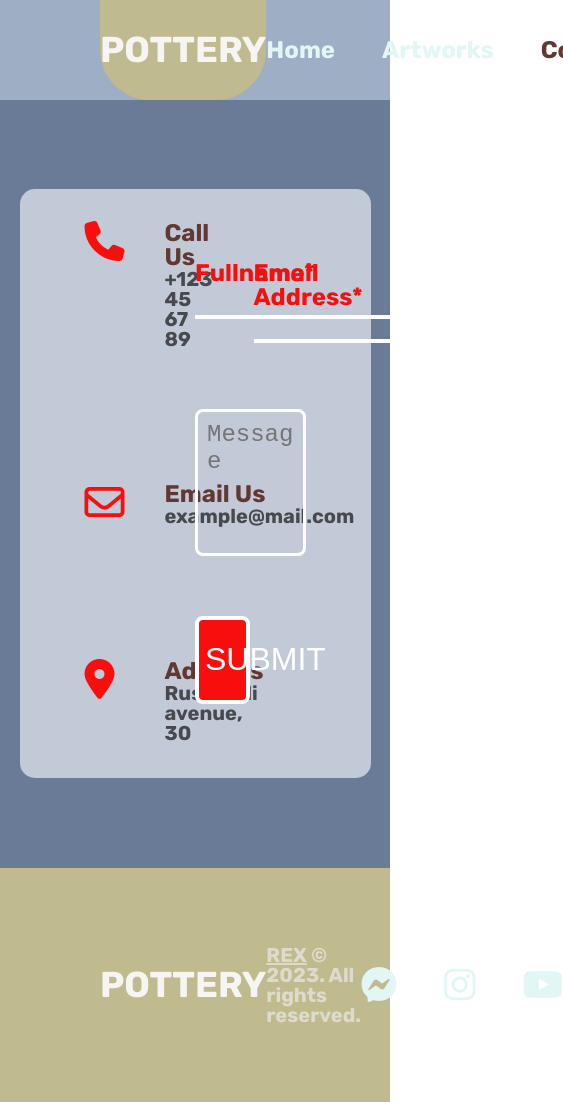
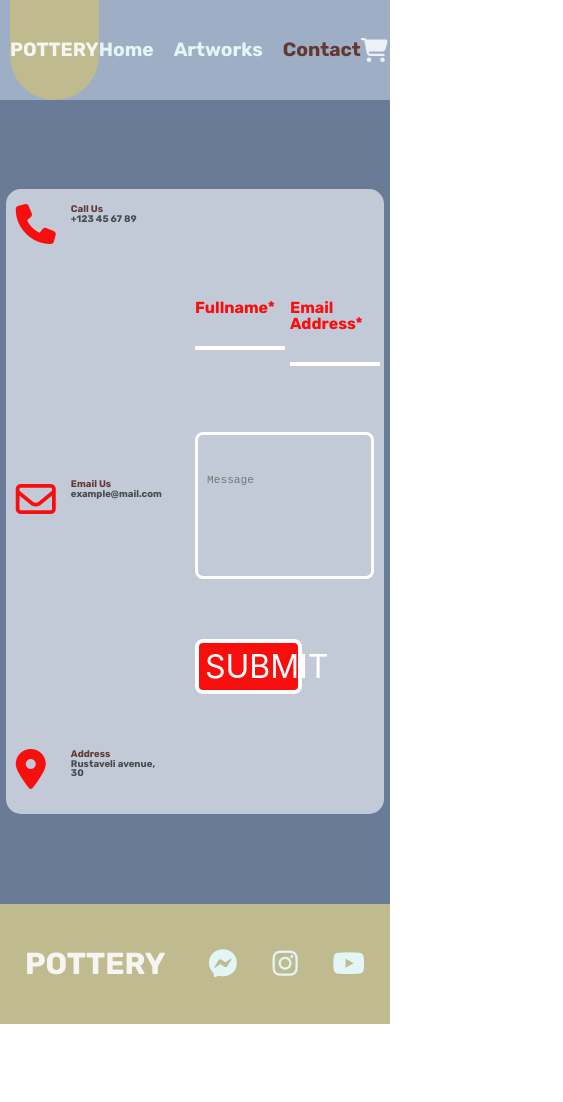
Before and after one commit to shotakhinikadze/final-project, a plain HTML site: page contact.html in a window 390 px wide. Shown: the whole page, 563 px wide, since content can reach past the window. After the commit the page ends 1024 px from the top, so only its background shows below. Drawn offline with Linux system fonts and the light colour scheme.

Commit message:
tabel css finish

```diff
--- a/artworks.html
+++ b/artworks.html
@@ -9,6 +9,7 @@
     <link rel="stylesheet" href="css/reset.css">
     <script src="https://kit.fontawesome.com/67574ad929.js" crossorigin="anonymous"></script>
     <link rel="stylesheet" href="css/style.css">
+    <link rel="stylesheet" href="css/tablet.css">
     <title>final project2</title>
 </head>
 
--- a/contact.html
+++ b/contact.html
@@ -9,6 +9,8 @@
     <link rel="stylesheet" href="css/reset.css">
     <script src="https://kit.fontawesome.com/67574ad929.js" crossorigin="anonymous"></script>
     <link rel="stylesheet" href="css/style.css">
+    <link rel="stylesheet" href="css/tablet.css">
+
     <title>final project3</title>
 </head>
 
@@ -86,7 +88,7 @@
                     </div>
 
                     <div class="messages_div">
-                        <textarea class="massage" name="Message" placeholder="Message"></textarea>
+                        <textarea class="massage" name="Message" placeholder="Message" id="textearea"></textarea>
                     </div>
                     <button type="submit" class="submit">SUBMIT</button>
                 </form>
--- a/css/style.css
+++ b/css/style.css
@@ -21,7 +21,7 @@ header {
   top: 0;
   left: 50%;
   transform: translateX(-50%);
-  z-index: 1;
+  z-index: auto;
 }
 
 .header_logo {
@@ -29,7 +29,7 @@ header {
   font-size: 36px;
   background-color: #bfba8f;
   width: 196px;
-  height: 100px;
+line-height: 100px;
   border-radius: 0px 0px 50px 50px;
   display: flex;
   align-items: center;
@@ -44,7 +44,7 @@ header {
 }
 
 ul {
-  display: flex;
+  display: flex ;
   gap: 47px;
   font-size: 24px;
 }
@@ -188,10 +188,9 @@ footer {
 
 .footer_icone:hover {
   transform: scale(1.5);
+  }
 
-
-
-}
+/* artworks_page */
 
 #messenger:hover {
   color: rgb(46, 46, 255);
--- /dev/null
+++ b/css/tablet.css
@@ -0,0 +1,516 @@
+@media(max-width: 1200px) {
+
+
+    /* .section */
+
+    .sections_text {
+        font-size: 5rem;
+        top: 50%;
+    }
+
+    @keyframes animate {
+        from {
+            color: blue;
+            font-size: 0rem;
+            box-shadow: 0px 0px 50px 2px orangered, 0px 0px 45px 5px yellow, 0px 0px 40px 10px green, 0px 0px 35px 15px rgb(0, 247, 255), 0px 0px 30px 20px blue, 0px 0px 25px 25px purple, 0px 0px 20px 5px inset orangered, 0px 0px 30px 10px inset yellow, 0px 0px 40px 15px inset green, 0px 0px 45px 20px inset rgb(0, 255, 221), 0px 0px 50px 25px inset blue, 0px 0px 60px 30px purple inset;
+        }
+
+        to {
+            color: rgb(255, 255, 255);
+            font-size: 5rem;
+            border-radius: 30px;
+        }
+    }
+}
+
+@media(max-width: 1000px) {
+    header {
+        padding: 0 25px 0 25px;
+    }
+
+    .header_logo {
+        width: 150px;
+        border-radius: 0px 0px 60px 60px;
+        background: #C0BA8F;
+        font-size: 1.6rem;
+    }
+
+    ul {
+        font-size: 1.3rem;
+        gap: 35px;
+    }
+
+    .fa-cart-shopping {
+        color: #EDF0F5;
+        font-size: 2rem;
+    }
+
+    .sections_text {
+        font-size: 4.5rem;
+    }
+
+    @keyframes animate {
+        from {
+            color: blue;
+            font-size: 0rem;
+            box-shadow: 0px 0px 50px 2px orangered, 0px 0px 45px 5px yellow, 0px 0px 40px 10px green, 0px 0px 35px 15px rgb(0, 247, 255), 0px 0px 30px 20px blue, 0px 0px 25px 25px purple, 0px 0px 20px 5px inset orangered, 0px 0px 30px 10px inset yellow, 0px 0px 40px 15px inset green, 0px 0px 45px 20px inset rgb(0, 255, 221), 0px 0px 50px 25px inset blue, 0px 0px 60px 30px purple inset;
+        }
+
+        to {
+            color: rgb(255, 255, 255);
+            font-size: 4.5rem;
+            border-radius: 30px;
+        }
+    }
+
+    footer {
+        height: 150px;
+        padding: 47px 18px 47px 18px;
+    }
+
+    .footer_logo {
+        font-size: 2.1rem;
+    }
+
+    .footer_text {
+        font-size: 1.17rem;
+    }
+
+    .footer_icones {
+        font-size: 2.2rem;
+        gap: 30px;
+    }
+
+    /* page 2 */
+
+    .sections_meniu {
+        padding: 65px 0px 65px 0px;
+
+    }
+
+    .card {
+        padding: 35px 25px 35px 25px;
+        margin-top: 10px;
+    }
+
+    .img_div {
+        Height: 230px;
+    }
+
+    .menus_texts {
+        font-size: 1.55rem;
+        margin-top: 30px;
+    }
+
+    /* page 3 */
+
+    .contact_div {
+        width: 95%;
+        padding: 25px 15px 30px 15px;
+        gap: 60px;
+    }
+
+    .calls_div,
+    .emails_div {
+        gap: 25px;
+    }
+
+    .address_div {
+        gap: 30px;
+    }
+
+    .contacts_head {
+        font-size: 1.3rem;
+    }
+
+    .contact_texts {
+        font-size: 1.2rem;
+    }
+
+    .address_div {
+        gap: 27px;
+    }
+
+    #user,
+    #Email {
+        width: 150px;
+    }
+
+    form label {
+        font-weight: 800;
+        font-size: 1.3rem;
+    }
+
+    .massage {
+        height: 90px;
+        margin-top: 45px;
+        margin-bottom: 30px;
+    }
+
+    #textearea {
+        font-size: 0.9rem;
+    }
+
+    .submit {
+        width: 55%;
+        height: 60px;
+        font-family: 'Inter';
+    }
+}
+
+@media(max-width: 768px) {
+    header {
+        padding: 0 12px 0 12px;
+    }
+
+    .header_logo {
+        width: 130px;
+        border-radius: 0px 0px 60px 60px;
+        background: #C0BA8F;
+        font-size: 1.45rem;
+    }
+
+    ul {
+        font-size: 1.25rem;
+        gap: 29px;
+    }
+
+    .fa-cart-shopping {
+        color: #EDF0F5;
+        font-size: 2rem;
+    }
+
+    /* section */
+
+    .section {
+        height: 500px;
+    }
+
+    .sections_text {
+        font-size: 3rem;
+        top: 40%;
+    }
+
+    @keyframes animate {
+        from {
+            color: blue;
+            font-size: 0rem;
+            box-shadow: 0px 0px 50px 2px orangered, 0px 0px 45px 5px yellow, 0px 0px 40px 10px green, 0px 0px 35px 15px rgb(0, 247, 255), 0px 0px 30px 20px blue, 0px 0px 25px 25px purple, 0px 0px 20px 5px inset orangered, 0px 0px 30px 10px inset yellow, 0px 0px 40px 15px inset green, 0px 0px 45px 20px inset rgb(0, 255, 221), 0px 0px 50px 25px inset blue, 0px 0px 60px 30px purple inset;
+        }
+
+        to {
+            color: rgb(255, 255, 255);
+            font-size: 3rem;
+            border-radius: 30px;
+        }
+    }
+
+    /* footer */
+
+    footer {
+        height: 120px;
+        padding: 0 35px 0 35px;
+    }
+
+    .footer_logo {
+        font-size: 2rem;
+    }
+
+    .footer_text {
+        display: none;
+    }
+
+    .footer_icones {
+        font-size: 2rem;
+        gap: 21px;
+    }
+
+    /* page 2 */
+
+    .artwork_head {
+        font-size: 1.25rem;
+        margin-bottom: 17px;
+    }
+
+    .sections_div {
+        width: 90%;
+        padding: 14opx 15px 9px 15px;
+    }
+
+    .artworks_maintext {
+        font-size: 1rem;
+        line-height: 19px;
+    }
+
+    .sections_meniu {
+        width: 100%;
+        Height: 1328px;
+        padding: 246px 0px 46px 0px;
+        padding: 50px 0px 50px 0px;
+    }
+
+    .card {
+        width: 45%;
+        padding: 22px 18px 27px 18px;
+        margin-top: 100px;
+    }
+
+    .img_div {
+        Height: 210px;
+    }
+
+    .menus_texts {
+        font-size: 1.5rem;
+        margin-top: 27px;
+    }
+
+    /* page 3 */
+
+    .contact_div {
+        width: 95%;
+        padding: 20px 15px 30px 15px;
+        gap: 60px;
+    }
+
+    .calls_div,
+    .emails_div {
+
+        gap: 20px;
+    }
+
+    .address_div {
+
+        gap: 25px;
+    }
+
+    .contacts_head {
+        font-size: 1rem;
+    }
+
+    .contact_texts {
+        font-size: 0.8rem;
+    }
+
+    .address_div {
+        gap: 25px;
+    }
+
+    #user,
+    #Email {
+        width: 140px;
+    }
+
+    form label {
+        font-weight: 800;
+        font-size: 1.2rem;
+    }
+
+    .massage {
+        height: 90px;
+        margin-top: 40px;
+        margin-bottom: 30px;
+    }
+
+    #textearea {
+        font-size: 0.7rem;
+    }
+
+    .submit {
+        width: 55%;
+        height: 60px;
+        font-family: 'Inter';
+    }
+}
+
+@media(max-width: 680px) {
+    .contact_div {
+        width: 90%;
+        padding: 15px 10px 25px 10px;
+        gap: 50px;
+    }
+
+    .calls_div,
+    .emails_div {
+
+        gap: 15px;
+    }
+
+    .address_div {
+
+        gap: 15px;
+    }
+
+    .contacts_head {
+        font-size: 0.6rem;
+    }
+
+    .contact_texts {
+        font-size: 0.6rem;
+    }
+
+    .address_div {
+        gap: 25px;
+    }
+
+    #user,
+    #Email {
+        width: 130px;
+    }
+
+    form label {
+        font-weight: 600;
+        font-size: 1rem;
+    }
+
+    .massage {
+        height: 70px;
+        margin-top: 30px;
+        margin-bottom: 20Px;
+    }
+
+    #textearea {
+        font-size: 0.7rem;
+    }
+
+    .submit {
+        width: 50%;
+        height: 55px;
+        font-family: 'Inter';
+    }
+}
+
+@media(max-width: 600px) {
+    header {
+        padding: 0 10px 0 10px;
+    }
+
+    .header_logo {
+        width: 110px;
+        border-radius: 0px 0px 60px 60px;
+        background: #C0BA8F;
+        font-size: 1.2rem;
+    }
+
+    ul {
+        font-size: 1.2rem;
+        gap: 20px;
+    }
+
+    .fa-cart-shopping {
+        color: #EDF0F5;
+        font-size: 1.5rem;
+    }
+
+    /* section */
+
+    @keyframes animate {
+        from {
+            color: blue;
+            font-size: 0rem;
+            box-shadow: 0px 0px 50px 2px orangered, 0px 0px 45px 5px yellow, 0px 0px 40px 10px green, 0px 0px 35px 15px rgb(0, 247, 255), 0px 0px 30px 20px blue, 0px 0px 25px 25px purple, 0px 0px 20px 5px inset orangered, 0px 0px 30px 10px inset yellow, 0px 0px 40px 15px inset green, 0px 0px 45px 20px inset rgb(0, 255, 221), 0px 0px 50px 25px inset blue, 0px 0px 60px 30px purple inset;
+        }
+
+        to {
+            color: rgb(255, 255, 255);
+            font-size: 2.7rem;
+            border-radius: 30px;
+        }
+    }
+
+    /* footer */
+
+    footer {
+        height: 120px;
+        padding: 47px 25px 47px 25px;
+    }
+
+    .footer_logo {
+        font-size: 1.9rem;
+    }
+
+    .footer_text {
+        display: none;
+    }
+
+    .footer_icones {
+        font-size: 1.8rem;
+        gap: 35px;
+    }
+
+    /* page 2 */
+
+    .artwork_head {
+        font-size: 1.2rem;
+        margin-bottom: 15px;
+    }
+
+    .sections_div {
+        width: 90%;
+        padding: 30px 10px 10px 10px;
+    }
+
+    .emails_div {
+        margin-top: 102px;
+        margin-bottom: 97px;
+    }
+
+    form label {
+        font-weight: 500px;
+        font-size: 1.25rem;
+    }
+
+    /* PAGE 3 */
+
+    .contact_div {
+        width: 97%;
+        padding: 15px 10px 25px 10px;
+        gap: 30px;
+    }
+
+    .calls_div,
+    .emails_div {
+        gap: 15px;
+    }
+
+    .address_div {
+        gap: 15px;
+    }
+
+    .contacts_head {
+        font-size: 0.6rem;
+    }
+
+    .contact_texts {
+        font-size: 0.6rem;
+    }
+
+    .address_div {
+        gap: 25px;
+    }
+
+    #user,
+    #Email {
+        width: 90px;
+    }
+
+    form label {
+        font-weight: 600;
+        font-size: 1rem;
+    }
+
+    .massage {
+        height: 60px;
+        margin-top: 30px;
+        margin-bottom: 20Px;
+    }
+
+    #textearea {
+        font-size: 0.7rem;
+    }
+
+    .submit {
+        width: 60%;
+        height: 55px;
+        font-family: 'Inter';
+    }
+}
```
Also changed, not shown: index.html (+1 -0 lines).
